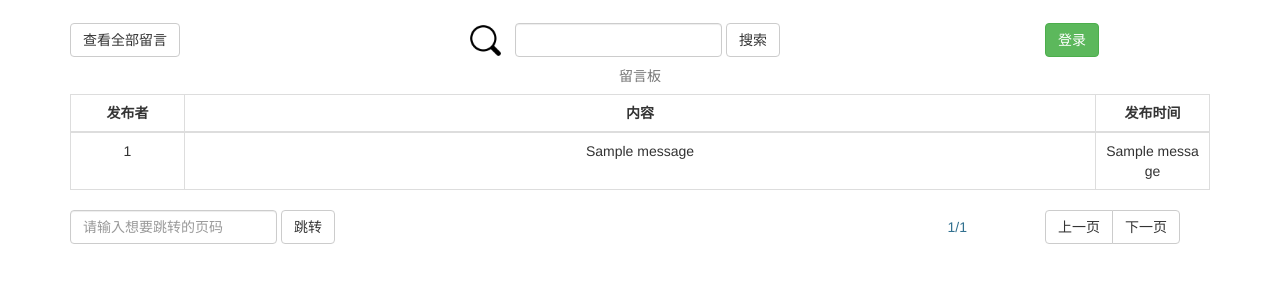
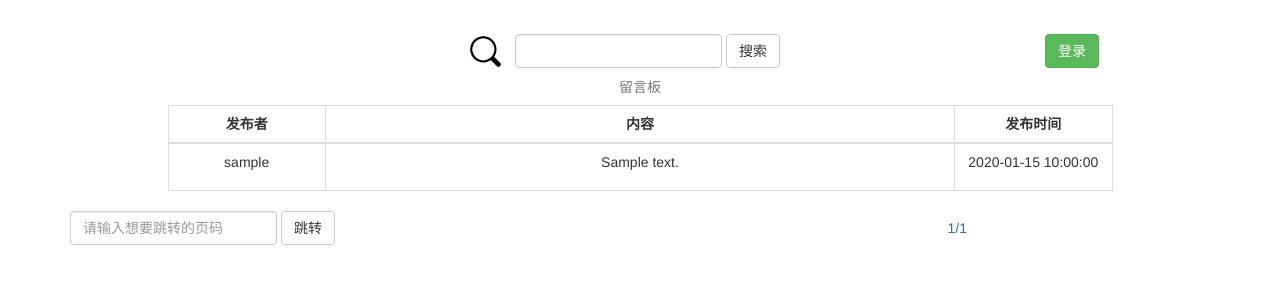
Before and after one commit to B5DX/bbs-demo, a Python web app: template templates/index.html in a window 1280 px wide. Shown: the top 300 px of the page. Run offline with Jinja, Linux system fonts and the light colour scheme; the template is opened without the code that fills it: most values are stand-ins (such as "Sample title", 1, 10 or a date in 2020); one stand-in notice (Sample message) is shown; some libraries are stand-ins or nearby versions.

Commit message:
完成了分页展示和搜索功能。 未完成功能：跳转分页、个人主页、修改密码。

```diff
--- a/module/__init__.py
+++ b/module/__init__.py
@@ -1,3 +1,3 @@
-from .model import User, Message, db
+from .model import User, Message
 from .SQL import SQL
 sql = SQL()
--- a/static/js/util.js
+++ b/static/js/util.js
@@ -1,4 +1,8 @@
-function jump2next(next) {
+function jump2next(next, if_new_window) {
     var url = window.location.href;
-    window.location.href = url.substring(0, url.lastIndexOf('/')) + '/' + next;
+    var next_url = url.substring(0, url.lastIndexOf('/')) + '/' + next;
+    if (if_new_window)
+        window.open(next_url);
+    else
+        window.location.href = next_url;
 }
--- a/templates/index.html
+++ b/templates/index.html
@@ -7,13 +7,34 @@
 	<script src="https://cdn.staticfile.org/jquery/2.1.1/jquery.min.js"></script>
 	<script src="https://cdn.staticfile.org/twitter-bootstrap/3.3.7/js/bootstrap.min.js"></script>
 	<script src="../static/js/util.js"></script>
+	<script type="text/javascript">
+		function open_search_window() {
+			var url = document.getElementById('search_form').action;
+
+			var keyword = document.forms['search_form']['keyword'].value
+			var query = '?keyword=' + keyword;
+
+			var re = /[^\S*&]/;
+			var flag = re.test(keyword);
+
+			document.forms['search_form']['keyword'].value = '';
+
+			if (keyword.length === 0 || flag) {
+				alert('搜索框中内容为空');
+				return false;
+			}
+
+			window.open(url+query);
+			return false;
+		}
+	</script>
 </head>
 <body>
 <div class="container">
 
-	<div class="row" style="margin-top: 2%">
+	<div class="row" style="margin-top: 3%">
 		<div class="col-sm-2">
-			<button type="button" class="btn btn-default">查看全部留言</button>
+<!--			<button type="button" class="btn btn-default" onclick="window.location.href='index'">查看全部留言</button>-->
 		</div>
 
 		<div class="col-sm-8" id="func">
@@ -21,8 +42,9 @@
 			<div class="col-sm-1">
 				<img src="../static/search.png" style="width: 35px; height: 35px;">
 			</div>
-			<form role="form" class="form-inline">
-				<input type="text" class="form-control" name="search">
+			<form role="form" class="form-inline" action="{{ url_for('search') }}" method="get" onsubmit="return open_search_window()"
+				  id="search_form" name="search_form">
+				<input type="text" class="form-control" name="keyword">
 				<button class="btn btn-default" type="submit">搜索</button>
 			</form>
 		</div>
@@ -30,10 +52,10 @@
 		<div class="col-sm-2">
 <!--			{% with messages = get_flashed_messages() %}-->
 			{% if current_user.is_authenticated %}
-			<button class="btn btn-success" type="button" onclick="jump2next('release')">我要留言</button>
-			<button class="btn btn-default" type="button" onclick="jump2next('profile')">我的</button>
+			<button class="btn btn-success" type="button" onclick="jump2next('release', false)">我要留言</button>
+			<button class="btn btn-default" type="button" onclick="jump2next('profile', false)">我的</button>
 			{% else %}
-			<button class="btn btn-success" type="button" onclick="jump2next('login')">登录</button>
+			<button class="btn btn-success" type="button" onclick="jump2next('login', false)">登录</button>
 			{% endif %}
 <!--			{% endwith %}-->
 
@@ -42,36 +64,39 @@
 
 
 	<div class="row">
-		<div class="col-sm-12">
+		<div class="col-sm-1"></div>
+		<div class="col-sm-10">
 			<table class="table table-hover table-bordered" style="word-break: break-all;">
 				<caption class="text-center">留言板</caption>
 				<thead>
 					<tr>
-						<th class="text-center col-sm-1">发布者</th>
+						<th class="text-center col-sm-2">发布者</th>
 						<th class="text-center col-sm-8">内容</th>
-						<th class="text-center col-sm-1">发布时间</th>
+						<th class="text-center col-sm-2">发布时间</th>
 					</tr>
 				</thead>
 				<tbody>
 					{% for i in message_list %}
 					<tr>
-						<td class="text-center">{{i[0]}}</td>
+						<td class="text-center">{{i.username}}</td>
 						<td class="text-center">
-							{% for line in i[1].split('\n') %}
+							{% for line in i.content.split('\n') %}
 							<p>{{line}}</p>
 							{% endfor %}
 						</td>
-						<td class="text-center">{{i[2]}}</td>
+						<td class="text-center">
+								{{i.time}}
+						</td>
 					</tr>
 					{% endfor %}
 				</tbody>
 			</table>
 		</div>
 	</div>
-	<div class="row" style="margin-bottom: 2%">
+	<div class="row" style="margin-bottom: 3%">
 		<div class="col-sm-9">
-			<form class="form-inline" role="form">
-				<label for="page" ></label>
+			<form class="form-inline" role="form" name="jump_form" method="post" onsubmit="" action="">
+				<label for="page"></label>
 				<input id="page" class="form-control col-sm-4" type="number" placeholder="请输入想要跳转的页码">
 				<button class="btn btn-default" type="submit">跳转</button>
 			</form>
@@ -81,8 +106,12 @@
 		</div>
 		<div class="col-sm-2">
 			<div class="btn-group">
-				<button type="submit" class="btn btn-default" id="last">上一页</button>
-				<button type="submit" class="btn btn-default" id="next">下一页</button>
+				{% if cur_page != 1 %}
+				<a class="btn btn-default" href="{{pre_url}}">上一页</a>
+				{% endif %}
+				{% if cur_page != total_page %}
+				<a class="btn btn-default" href="{{next_url}}">下一页</a>
+				{% endif %}
 			</div>
 		</div>
 	</div>
--- a/templates/profile.html
+++ b/templates/profile.html
@@ -47,7 +47,7 @@
 		</div>
 		<div class="col-md-4 column">
 			<button type="button" class="btn btn-default btn-info">修改密码</button>
-			<button class="btn btn-danger" onclick="jump2next('logout')">退出</button>
+			<button class="btn btn-danger" onclick="jump2next('logout', false)">退出</button>
 		</div>
 	</div>
 	<div class="row clearfix">
```
Also changed, not shown: app/app.py (+20 -12 lines), module/SQL.py (+25 -15 lines), static/js/register.js (+15 -2 lines), templates/search.html (added, +49 -0 lines), static/avatar.png (deleted).
